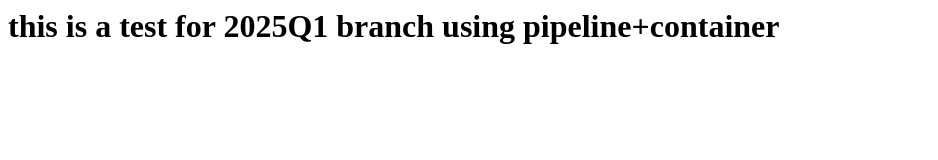
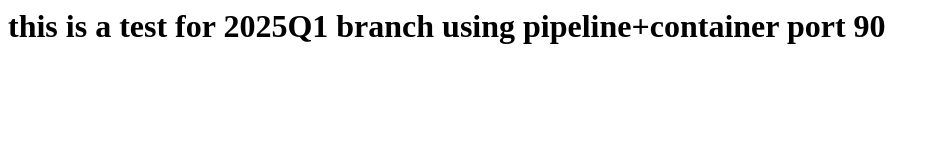
Before and after one commit to restinphilip/2025Q2, a plain HTML site: page index.html in a window 1280 px wide. Shown: the whole page, without its empty margins (0-938 px from the left). Drawn offline with Linux system fonts and the light colour scheme.

Commit message:
Update index.html

```diff
--- a/index.html
+++ b/index.html
@@ -1 +1 @@
-<h1>this is a test for 2025Q1 branch using pipeline+container<h1>
+<h1>this is a test for 2025Q1 branch using pipeline+container port 90<h1>
```
